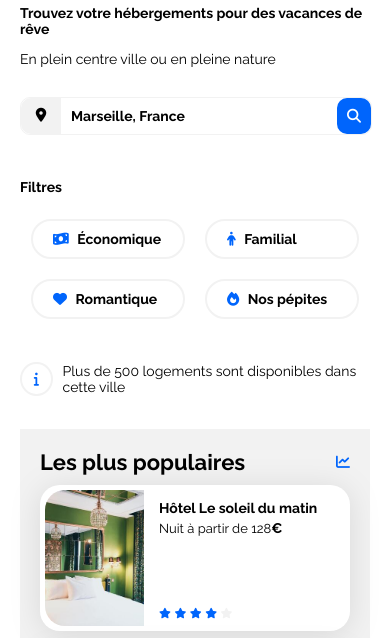
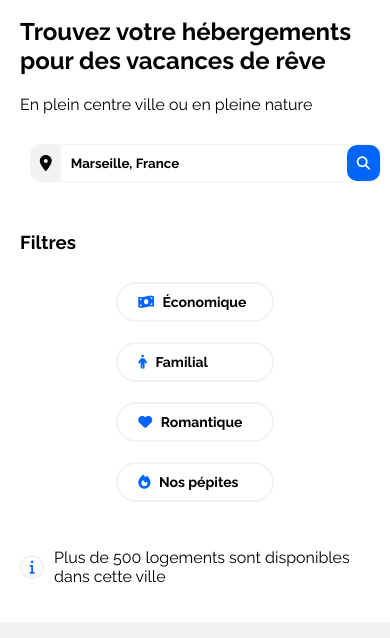
Before and after one commit to SaidMohamedDayas/oc-booki, a plain HTML site: page index.html in a window 390 px wide. Shown: the part 139-777 px from the top of the page. Drawn offline with Linux system fonts and the light colour scheme.

Commit message:
fix: total correction of responsive CSS

```diff
--- a/css/style.css
+++ b/css/style.css
@@ -152,7 +152,7 @@ body {
     margin: 0;
 }
 
-.main-container {
+.body-container {
     width: 100%;
     max-width: 1440px;
     min-width: 320px;
@@ -410,10 +410,6 @@ footer {
         font-size: 13px;
     }
 
-    .activities-cards {
-        height: 270px;
-    }
-
     .activities-cards img {
         height: 200px;
     }
@@ -443,19 +439,11 @@ footer {
 /* Small devices (phones, less than 768px) */
 @media (max-width: 767.98px) {
     * {
-        font-size: 14px;
+        box-sizing: border-box;
     }
 
-    main {
-        height: 3770px;
-    }
-
-    .main-container {
+    .body-container {
         padding: 0;
-    }
-
-    main {
-        padding: 0 20px;
     }
 
     header {
@@ -474,6 +462,9 @@ footer {
         justify-content: space-evenly;
     }
 
+    .title {
+        padding: 0 20px;
+    }
 
     .accommodation,
     .activities-nav {
@@ -501,12 +492,17 @@ footer {
     }
 
     .search-location {
-        width: 100%;
+        width: 90%;
         justify-content: space-between;
+        margin: 30px;
     }
 
     .search-location input {
         width: 100%;
+    }
+
+    .filters {
+        padding: 0 20px;
     }
 
     .filters ul {
@@ -516,7 +512,15 @@ footer {
     }
 
     .filters li {
-        width: 110px;
+        width: 45%;
+        font-size: 14px;
+    }
+
+    .info {
+        padding: 0 20px;
+    }
+
+    .info i {
         font-size: 14px;
     }
 
@@ -568,6 +572,7 @@ footer {
     /****** Activities mobile ***********/
 
     .activities {
+        padding: 0 20px;
         margin-top: 20px;
     }
 
--- a/index.html
+++ b/index.html
@@ -19,9 +19,8 @@
     />
     <link rel="stylesheet" href="./css/style.css" />
   </head>
-
   <body>
-    <div class="main-container">
+    <div class="body-container">
       <header>
         <a class="logo" href="#">
           <img src="./images/logo/Booki.png" alt="Logo Booki" />
```
